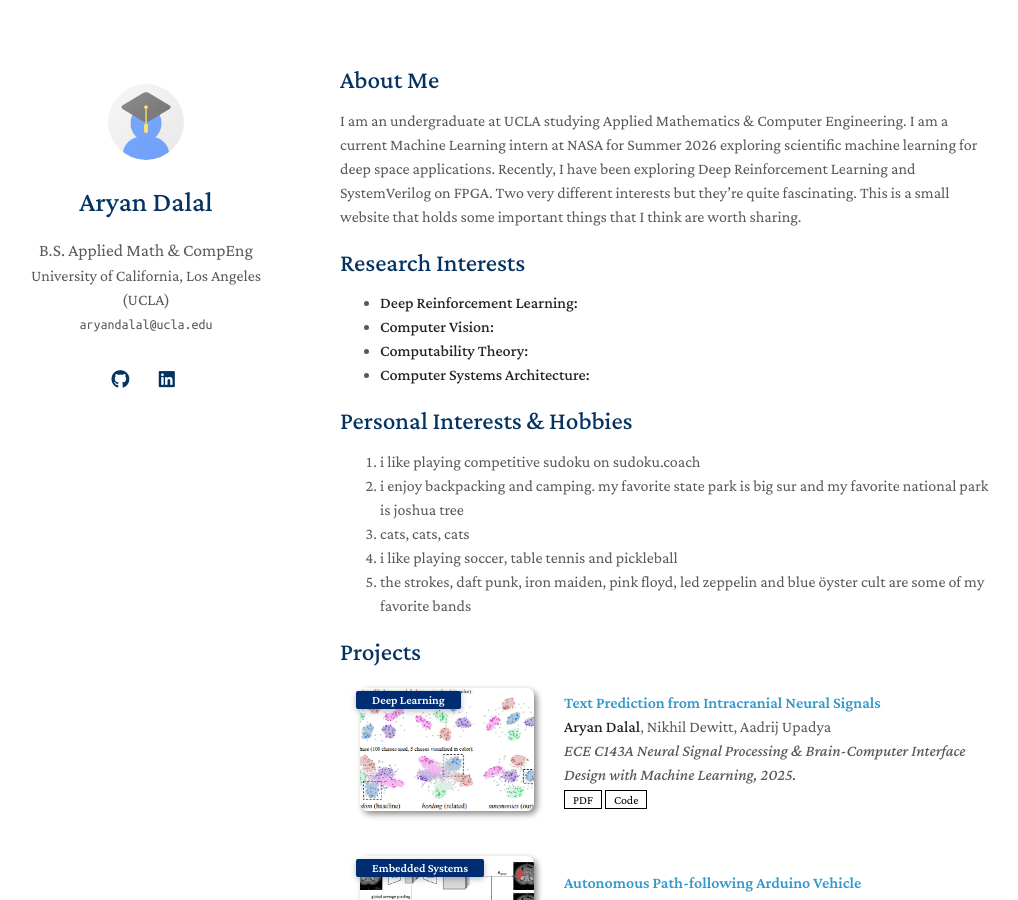
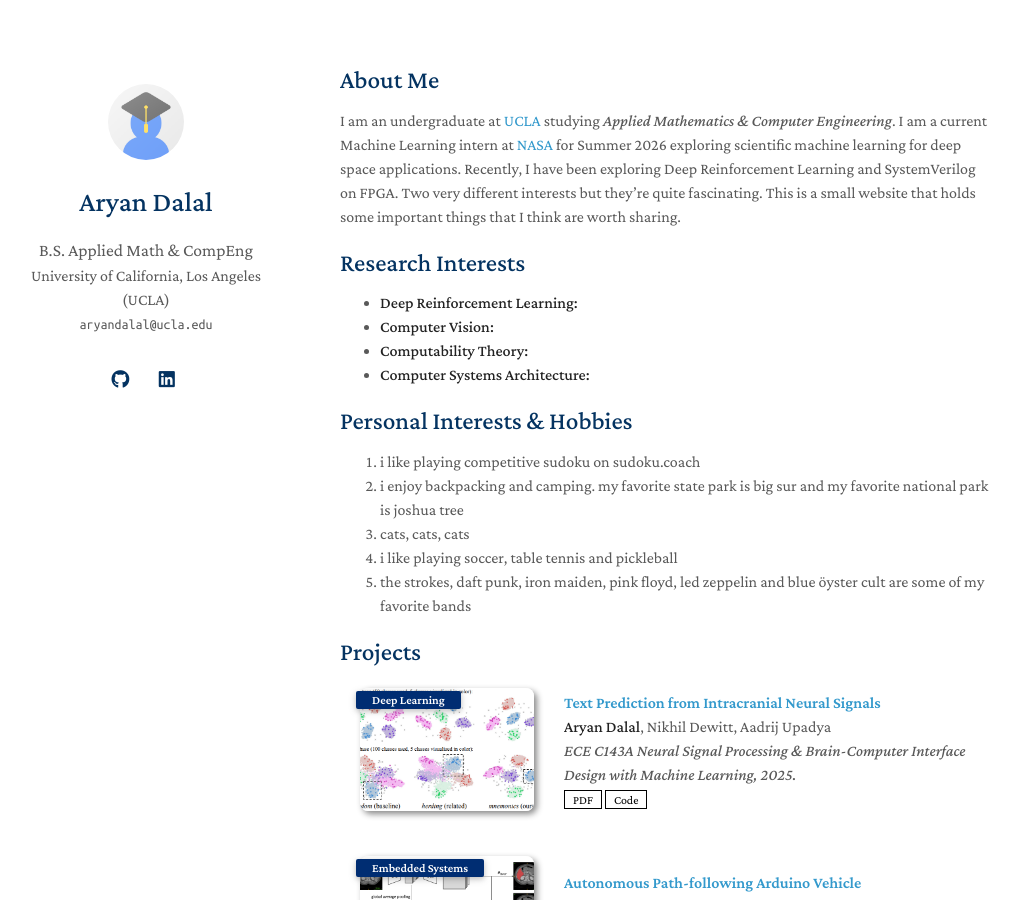
Before and after one commit to DalalAryan/dalalaryan.github.io, a Jekyll site: the page built from index.md, in a window 1280 px wide and 900 px high. Shown: the whole window, without its empty margins (130-1148 px from the left). Built offline with Jekyll 4.4.1, drawn with Linux system fonts in a browser that asks for light colours; a style sheet for code colours, icons or effects is not loaded; our own code applies the rules of GitHub Pages for plain Markdown files; part of the change alters nothing that is shown.

```diff
--- a/index.md
+++ b/index.md
@@ -4,7 +4,7 @@ layout: homepage
 
 ## About Me
 
-I am an undergraduate at UCLA studying Applied Mathematics & Computer Engineering. I am a current Machine Learning intern at NASA for Summer 2026 exploring scientific machine learning for deep space applications. Recently, I have been exploring Deep Reinforcement Learning and SystemVerilog on FPGA. Two very different interests but they're quite fascinating. This is a small website that holds some important things that I think are worth sharing.
+I am an undergraduate at [UCLA](https://www.ucla.edu) studying *Applied Mathematics & Computer Engineering*. I am a current Machine Learning intern at [NASA](https://www.nasa.gov/glenn/) for Summer 2026 exploring scientific machine learning for deep space applications. Recently, I have been exploring Deep Reinforcement Learning and SystemVerilog on FPGA. Two very different interests but they're quite fascinating. This is a small website that holds some important things that I think are worth sharing.
 
 ## Research Interests
 
```
